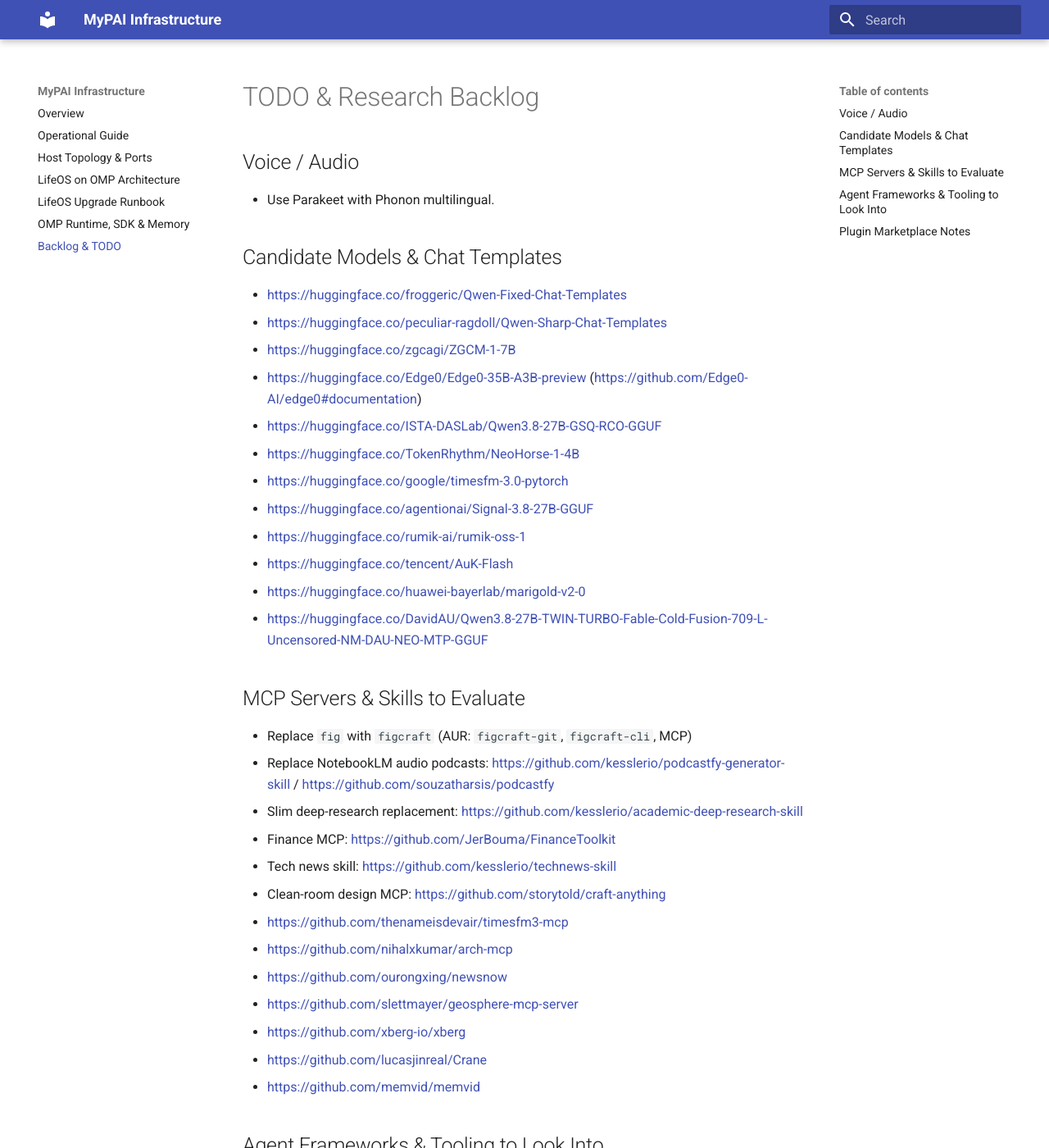
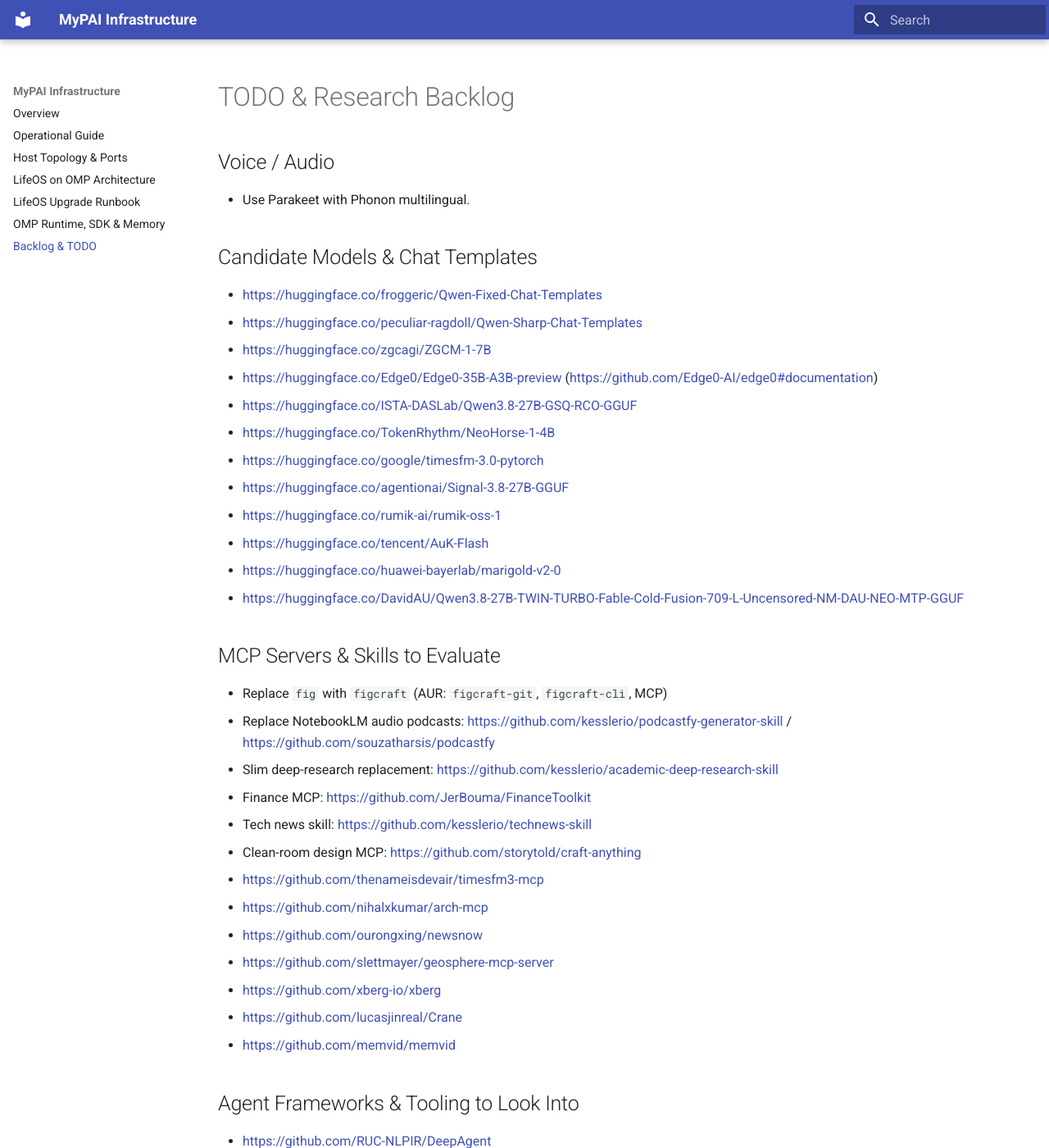
Before and after one commit to wuxxin/mypai, an MkDocs documentation site: the page built from docs/TODO.md, in a window 1280 px wide and 1400 px high. Shown: the whole window at 82% size. Built offline with MkDocs 1.6.1 and Material for MkDocs 9.7.7, drawn with Linux system fonts in a browser that asks for light colours; some of the changed text lies outside the part shown.

Commit message:
docs: fix link, hide right TOC, widen grid, note Zensical migration

````diff
--- a/docs/TODO.md
+++ b/docs/TODO.md
@@ -44,6 +44,11 @@
 - https://github.com/mvanhorn/last30days-skill
 - `printing-press-library` skills: `amazon-orders`, `archive-is`, `booking-com`, `domain-goat`, `trendhunter`, `wikipedia`
 
+## Documentation / MkDocs → Zensical Migration
+- **Material for MkDocs EOL:** May 5, 2027. Maintained successor: **Zensical** (https://zensical.org/docs/compatibility/mkdocs/migration/).
+- **Status (tested `zensical 0.1.3`):** Builds `mkdocs.yml` cleanly in strict mode (`0.21s`, 0 warnings); Mermaid, search, and `docs/stylesheets/extra.css` (hidden right TOC + `90rem` `.md-grid`) all work out of the box.
+- **Why staying on MkDocs Material for now:** Zensical `0.1.3`'s built-in `include-markdown` adapter translates tags to `pymdownx.snippets` and ignores `rewrite-relative-urls`, leaving `docs/...` links inside `../README.md` (included by `docs/index.md`) as `href="docs/..."` (404 on the generated homepage). Revisit once Zensical supports relative URL rewriting or if `docs/index.md` is decoupled from `README.md`.
+
 ## Plugin Marketplace Notes
 ```text
 /plugin marketplace add anthropics/claude-plugins-official
--- /dev/null
+++ b/docs/stylesheets/extra.css
@@ -0,0 +1,9 @@
+/* Hide right "On this page" TOC sidebar (desktop & mobile) and widen content grid. */
+.md-sidebar--secondary,
+.md-sidebar--secondary:not([hidden]) {
+  display: none;
+}
+
+.md-grid {
+  max-width: 90rem;
+}
--- a/mkdocs.yml
+++ b/mkdocs.yml
@@ -2,6 +2,9 @@ site_name: MyPAI Infrastructure
 
 theme:
   name: material
+
+extra_css:
+  - stylesheets/extra.css
 
 plugins:
   - search
````
Also changed, not shown: docs/LIFEOS_UPGRADE_RUNBOOK.md (+1 -1 lines).
